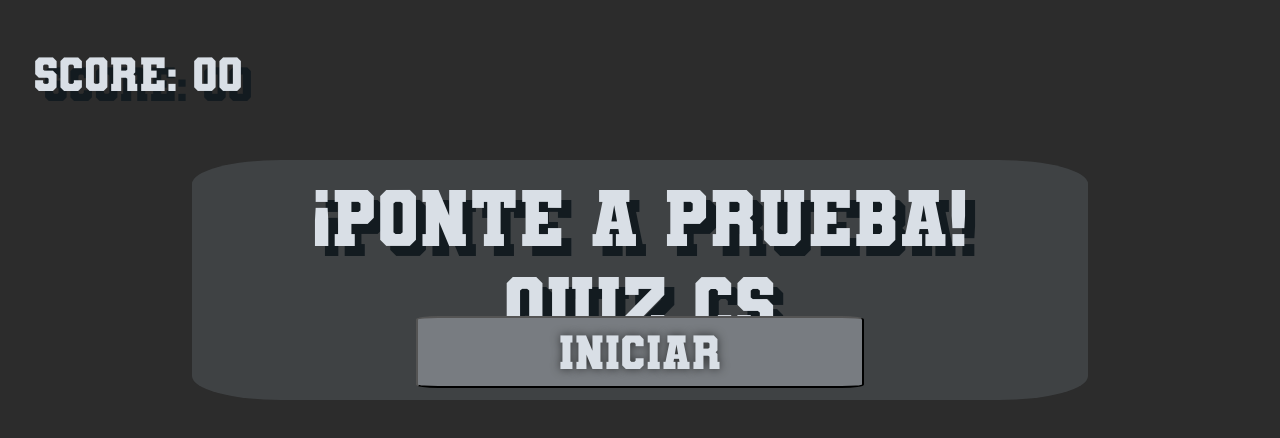
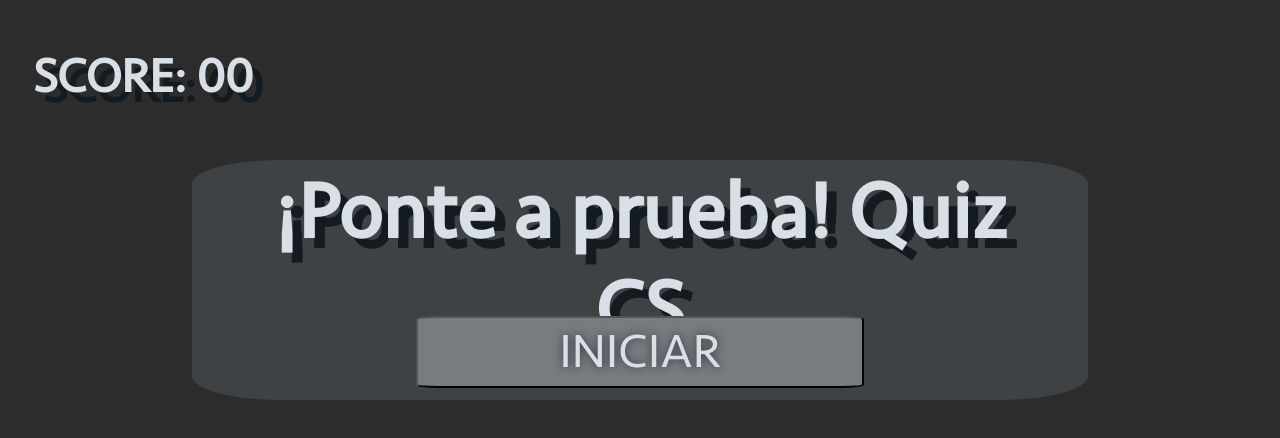
Before and after one commit to DaniEsparza1712/QuizCS, a plain HTML site: page index.html in a window 1280 px wide. Drawn offline with Linux system fonts and the light colour scheme.

Commit message:
changed font

```diff
--- a/index.html
+++ b/index.html
@@ -9,7 +9,7 @@
     <style>
       @font-face {
         font-family: "Varsity";
-        src: url("Fonts/VarsityTeam-Bold.otf");
+        src: url("Fonts/Seravek-Regular.otf");
       }
     </style>
   </head>
```
